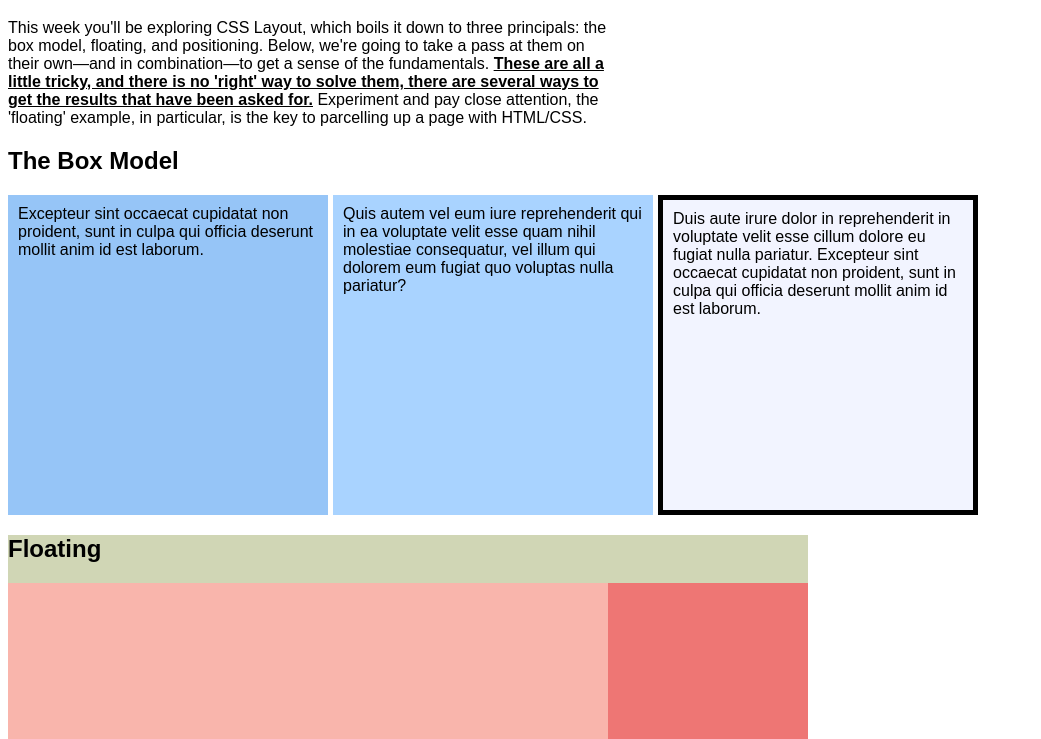
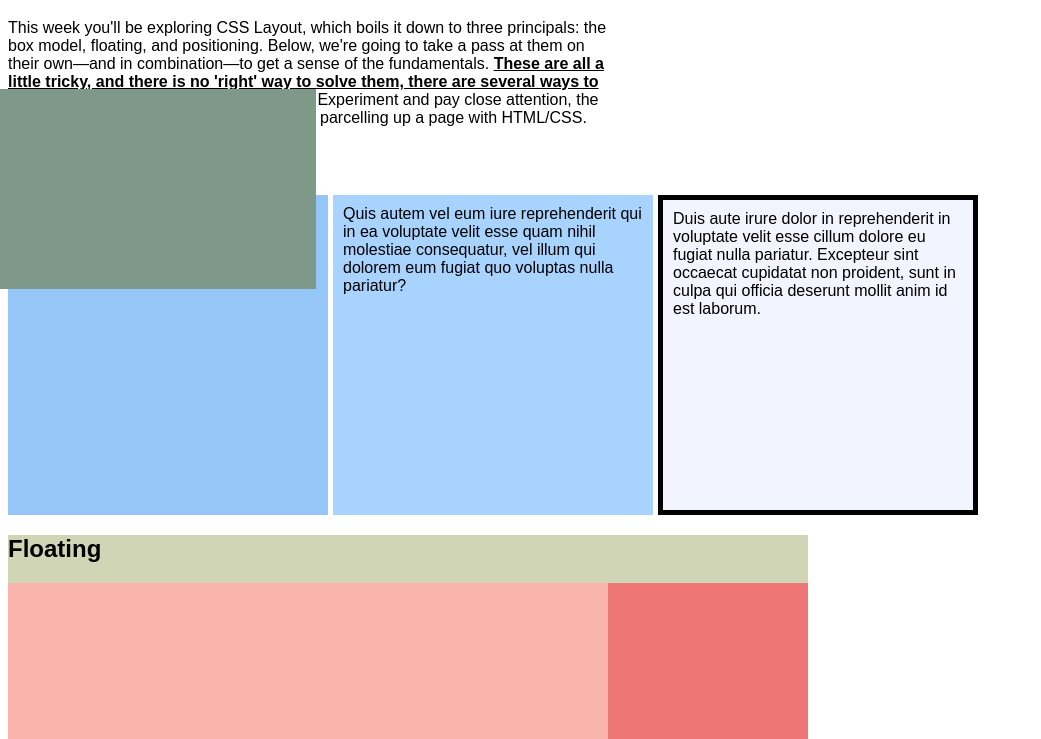
Before and after one commit to atgeorge2/excercise5, a plain HTML site: page index.html in a window 1280 px wide. Shown: the part 61-800 px from the top of the page, without its empty margins (0-1041 px from the left). Drawn offline with Linux system fonts and the light colour scheme.

Commit message:
changed positioning

```diff
--- a/index.html
+++ b/index.html
@@ -99,6 +99,9 @@
       width: 333px;
       height: 200px;
       background-color: #7E998A;
+      margin-left: 333px;
+      left: -350px;
+      top: 150px;
       position: fixed;
     }
   </style>
```
